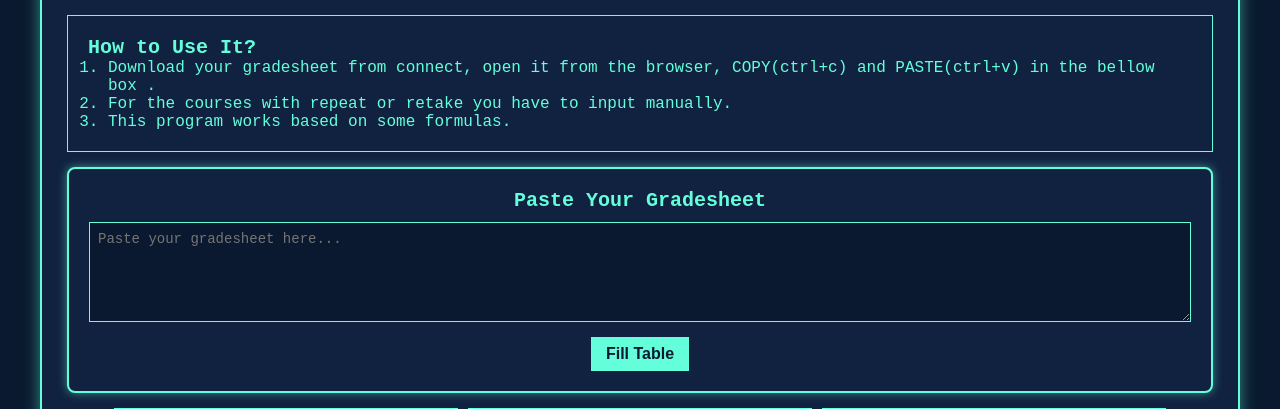
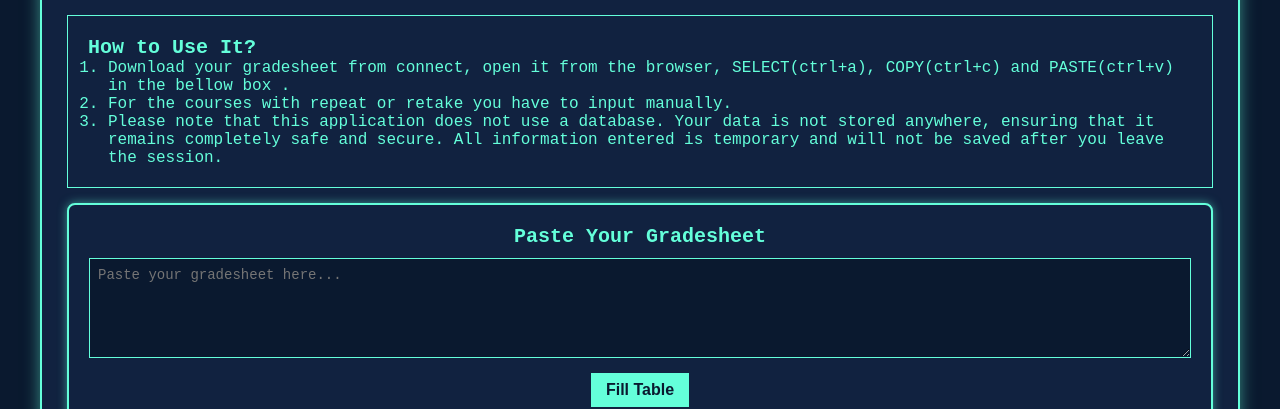
Before and after one commit to Tawseef-Tonoy/bracu_cgpa_calculator, a Flask app: page / in a window 1280 px wide. Shown: the part 86-495 px from the top of the page. Run offline with Flask 3, Linux system fonts and the light colour scheme.

Commit message:
Update index.html

```diff
--- a/templates/index.html
+++ b/templates/index.html
@@ -15,9 +15,9 @@
         <div class="instructions">
             <h3>How to Use It?</h3>
             <ol>
-                <li>Download your gradesheet from connect, open it from the browser, COPY(ctrl+c) and PASTE(ctrl+v) in the bellow box .</li>
+                <li>Download your gradesheet from connect, open it from the browser, SELECT(ctrl+a), COPY(ctrl+c) and PASTE(ctrl+v) in the bellow box .</li>
                 <li>For the courses with repeat or retake you have to input manually.</li>
-                <li>This program works based on some formulas.</li>
+                <li>Please note that this application does not use a database. Your data is not stored anywhere, ensuring that it remains completely safe and secure. All information entered is temporary and will not be saved after you leave the session.</li>
             </ol>
         </div>
 
```
